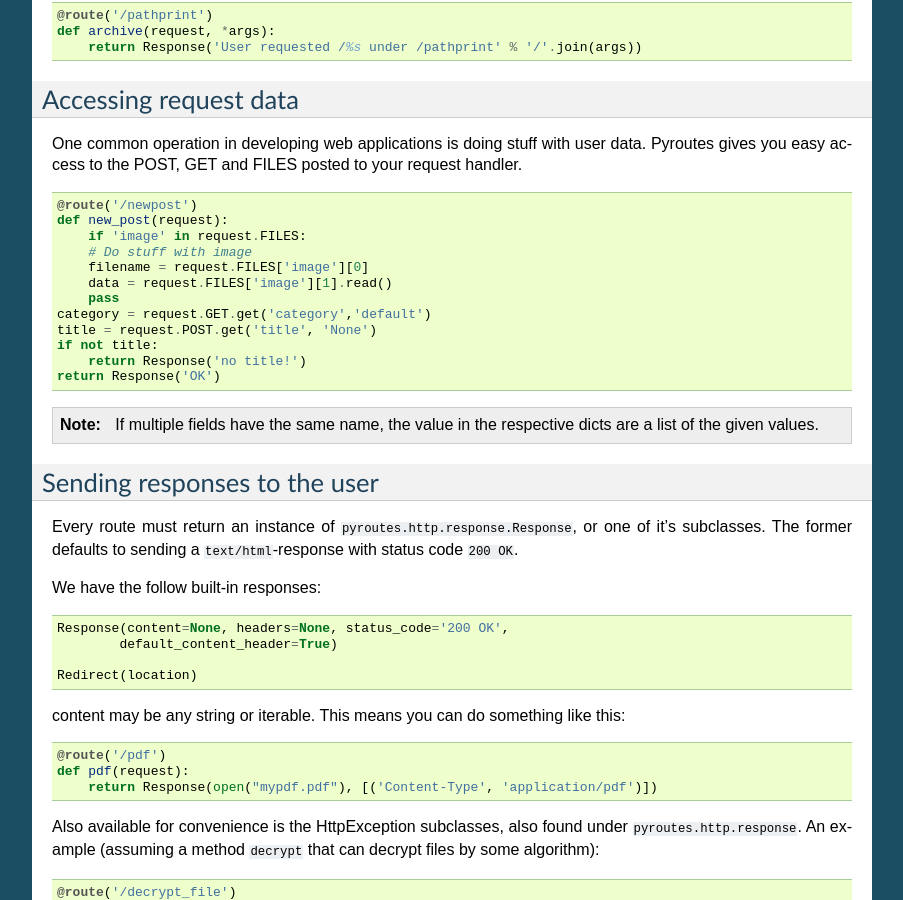
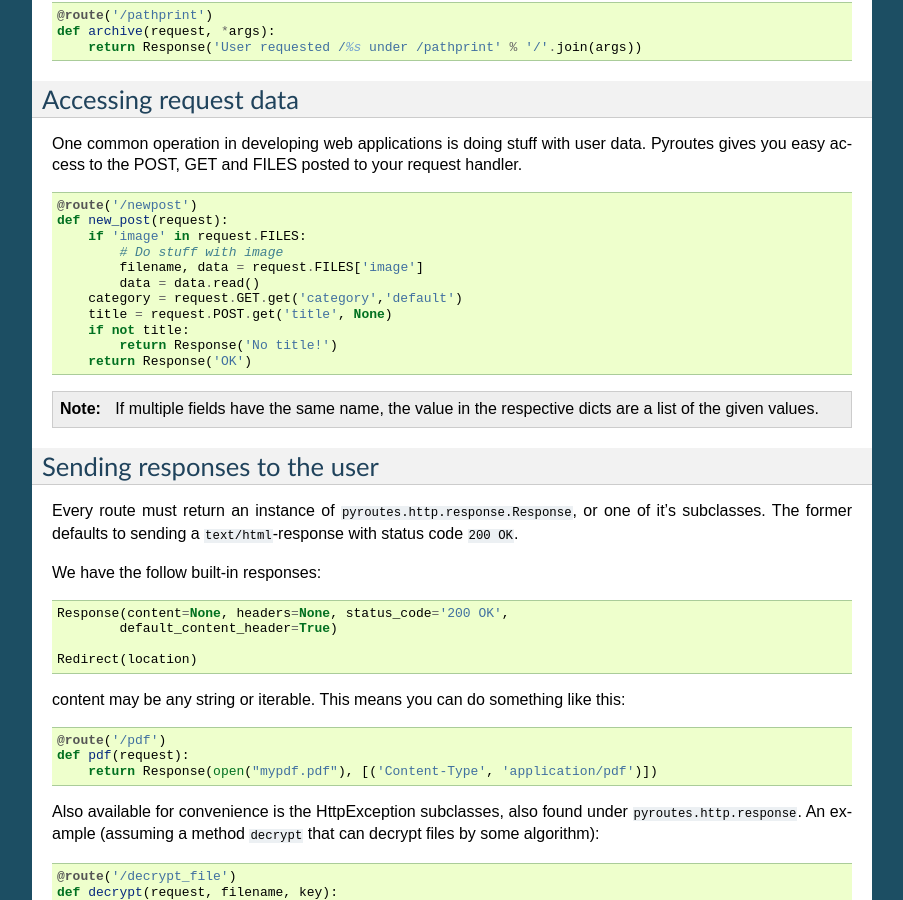
Before and after one commit to klette/pyroutes, a Sphinx documentation site: the page built from doc/usage.rst, in a window 1280 px wide and 900 px high, scrolled down 2426 px. Shown: the whole window, without its empty margins (198-1101 px from the left). Built offline with Sphinx 7.4.7, drawn with Linux system fonts in a browser that asks for light colours; formulas are drawn with MathJax 3.

Commit message:
Make the syntax correct in newpost example

```diff
--- a/doc/usage.rst
+++ b/doc/usage.rst
@@ -152,15 +152,14 @@ request handler.
     @route('/newpost')
     def new_post(request):
         if 'image' in request.FILES:
-        # Do stuff with image
-        filename = request.FILES['image'][0]
-        data = request.FILES['image'][1].read()
-        pass
-    category = request.GET.get('category','default')
-    title = request.POST.get('title', 'None')
-    if not title:
-        return Response('no title!')
-    return Response('OK')
+            # Do stuff with image
+            filename, data = request.FILES['image']
+            data = data.read()
+        category = request.GET.get('category','default')
+        title = request.POST.get('title', None)
+        if not title:
+            return Response('No title!')
+        return Response('OK')
 
 .. note:: If multiple fields have the same name, the value in the respective
           dicts are a list of the given values.
```
